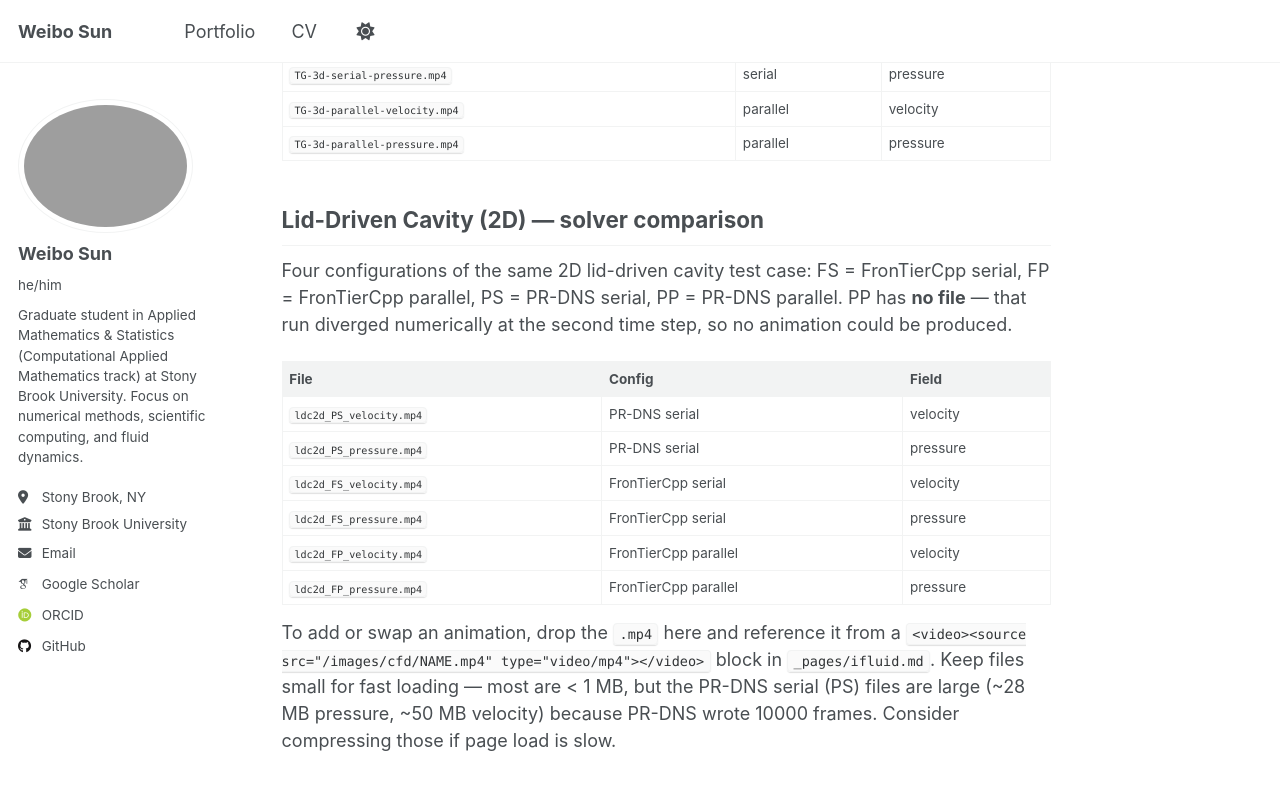
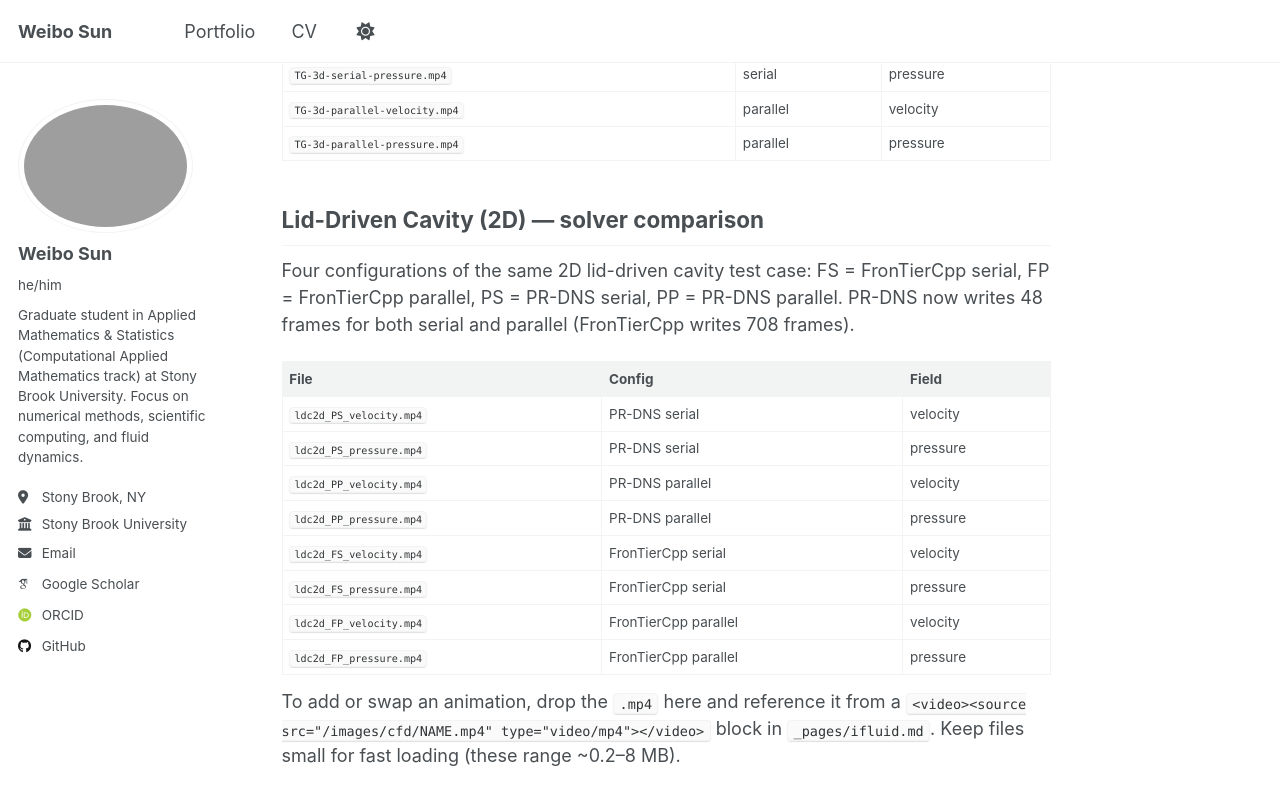
Before and after one commit to Webberrr7/Webberrr7.github.io, a Jekyll site: the page built from images/cfd/README.md, in a window 1280 px wide and 900 px high, scrolled down 352 px. Shown: the top 805 px of the window. Built offline with Jekyll 4.4.1, drawn with Linux system fonts in a browser that asks for light colours; some web fonts are replaced; our own code applies the rules of GitHub Pages for plain Markdown files; a script that is not in the unit is left out.

Commit message:
Update PR-DNS LDC2D results: PP now runs, PS/PP at 48 frames
Replace the large 10000-frame PS animations with new 48-frame PS runs and
add the now-successful PR-DNS parallel (PP) animations. Reorder so each
solver's serial/parallel pair is grouped (PS, PP, FS, FP); re-enable
autoplay on PS now that the files are small; update frame-count note and
README.

Co-Authored-By: Claude Opus 4.8 <noreply@anthropic.com>

```diff
--- a/images/cfd/README.md
+++ b/images/cfd/README.md
@@ -16,20 +16,20 @@ served at `/portfolio/`).
 
 Four configurations of the same 2D lid-driven cavity test case:
 FS = FronTierCpp serial, FP = FronTierCpp parallel, PS = PR-DNS serial,
-PP = PR-DNS parallel. PP has **no file** — that run diverged numerically at the
-second time step, so no animation could be produced.
+PP = PR-DNS parallel. PR-DNS now writes 48 frames for both serial and parallel
+(FronTierCpp writes 708 frames).
 
 | File | Config | Field |
 |---|---|---|
-| `ldc2d_PS_velocity.mp4` | PR-DNS serial      | velocity |
-| `ldc2d_PS_pressure.mp4` | PR-DNS serial      | pressure |
-| `ldc2d_FS_velocity.mp4` | FronTierCpp serial | velocity |
-| `ldc2d_FS_pressure.mp4` | FronTierCpp serial | pressure |
+| `ldc2d_PS_velocity.mp4` | PR-DNS serial        | velocity |
+| `ldc2d_PS_pressure.mp4` | PR-DNS serial        | pressure |
+| `ldc2d_PP_velocity.mp4` | PR-DNS parallel      | velocity |
+| `ldc2d_PP_pressure.mp4` | PR-DNS parallel      | pressure |
+| `ldc2d_FS_velocity.mp4` | FronTierCpp serial   | velocity |
+| `ldc2d_FS_pressure.mp4` | FronTierCpp serial   | pressure |
 | `ldc2d_FP_velocity.mp4` | FronTierCpp parallel | velocity |
 | `ldc2d_FP_pressure.mp4` | FronTierCpp parallel | pressure |
 
 To add or swap an animation, drop the `.mp4` here and reference it from a
 `<video><source src="/images/cfd/NAME.mp4" type="video/mp4"></video>` block in
-`_pages/ifluid.md`. Keep files small for fast loading — most are < 1 MB, but the
-PR-DNS serial (PS) files are large (~28 MB pressure, ~50 MB velocity) because
-PR-DNS wrote 10000 frames. Consider compressing those if page load is slow.
+`_pages/ifluid.md`. Keep files small for fast loading (these range ~0.2–8 MB).
```
Also changed, not shown: _pages/ifluid.md (+26 -15 lines), 2 other files.
